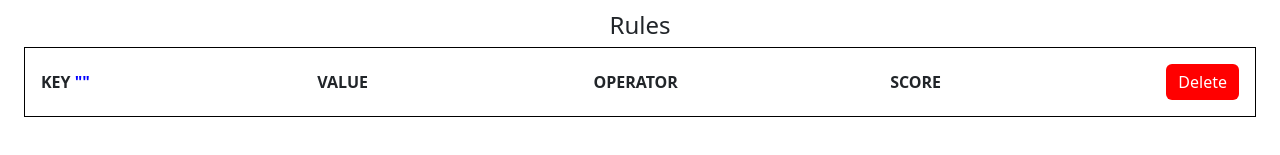
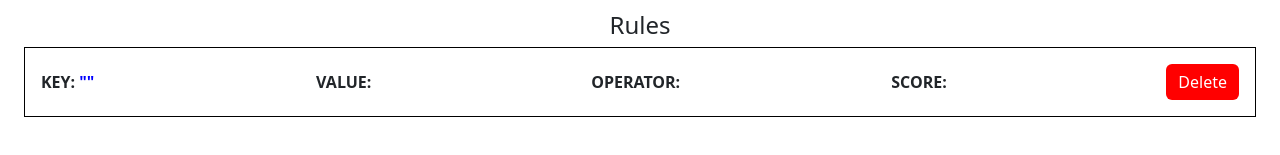
Before and after one commit to SMGhulam29091993/crego, a React (Create React App) app: page / in a window 1280 px wide. Both pictures are taken after a click on the button "Add Rules". Shown: the part 405-560 px from the top of the page. Built offline with nearby package versions, Linux system fonts and the light colour scheme.

Commit message:
added some ui changes to the list

```diff
--- a/src/components/FormComponet.js
+++ b/src/components/FormComponet.js
@@ -142,10 +142,10 @@ const Forms = () => {
           {expression && expression.rules.map((rule, index) => (
             <li key={index} style={{display:"flex",flexWrap:"wrap", alignItems:"center", justifyContent:"space-between",padding: "1rem",
               border:"1.5px solid black", textTransform:"uppercase", fontWeight: "Bold", marginBottom:"10px"}}>
-              <span style={{minWidth:"4rem", marginRight:"15px"}}>Key  <span style={{color:"blue" }}>{JSON.stringify(rule.key)}</span></span>
-              <span style={{minWidth:"4rem",marginRight:"15px"}}>Value  <span style={{color:"blue" }}>{JSON.stringify(rule.output.value)}</span></span>
-              <span style={{minWidth:"4rem", marginRight:"15px"}}>Operator <span style={{color:"blue" }}>{JSON.stringify(rule.output.operator)}</span></span>
-              <span style={{minWidth:"4rem", marginRight:"15px"}}>Score <span style={{color:"blue" }}>{JSON.stringify(rule.output.score)}</span></span>
+              <span style={{minWidth:"4rem", marginRight:"15px"}}>Key:  <span style={{color:"blue" }}>{JSON.stringify(rule.key)}</span></span>
+              <span style={{minWidth:"4rem", marginRight:"15px"}}>Value:  <span style={{color:"blue" }}>{JSON.stringify(rule.output.value)}</span></span>
+              <span style={{minWidth:"4rem", marginRight:"15px"}}>Operator: <span style={{color:"blue" }}>{JSON.stringify(rule.output.operator)}</span></span>
+              <span style={{minWidth:"4rem", marginRight:"15px"}}>Score: <span style={{color:"blue" }}>{JSON.stringify(rule.output.score)}</span></span>
               <Button style={{background:"red", border: "none", outline:"none"}} onClick={()=>handleDelete(index)}>Delete</Button>
             </li>
           ))}
```
